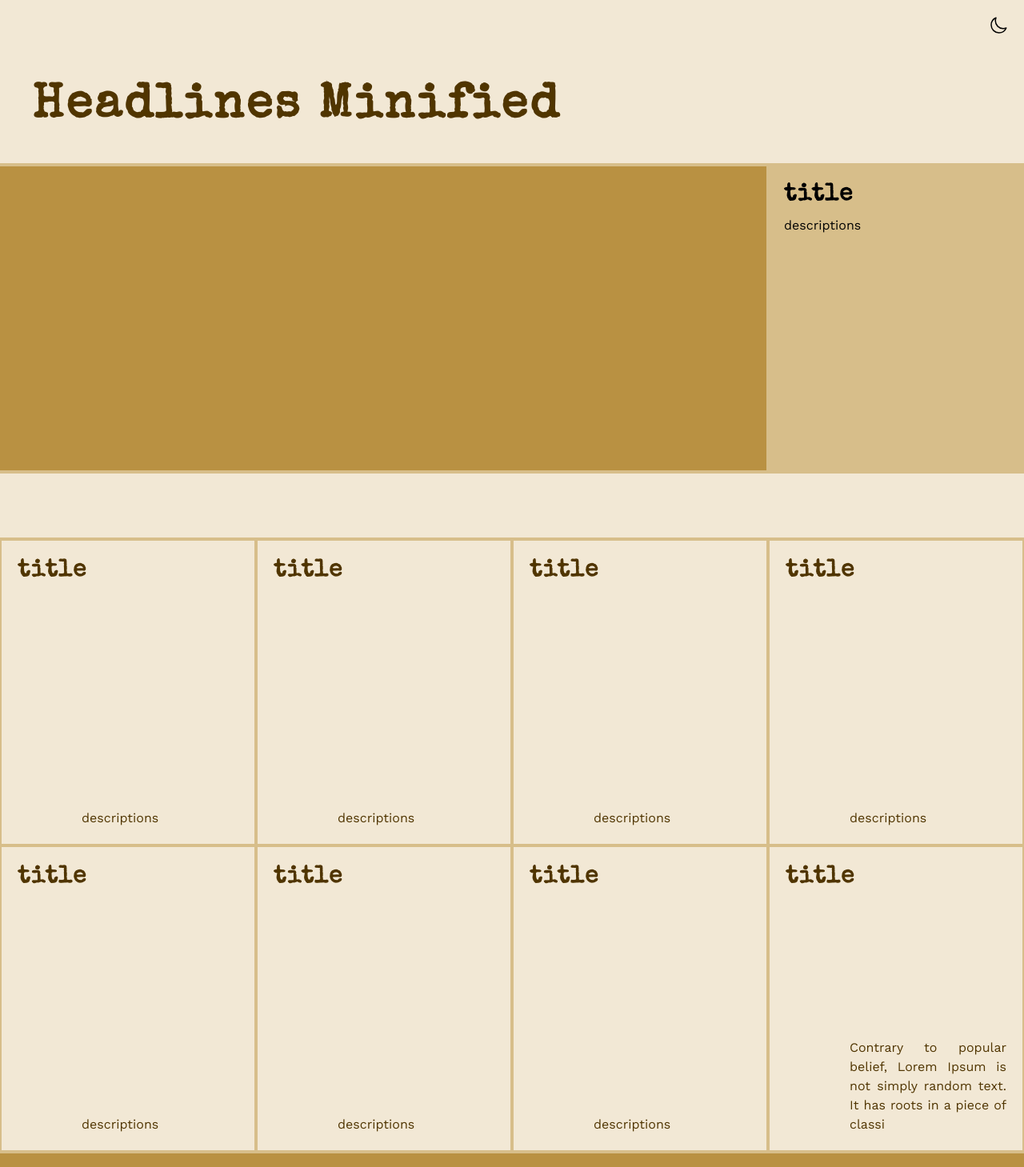
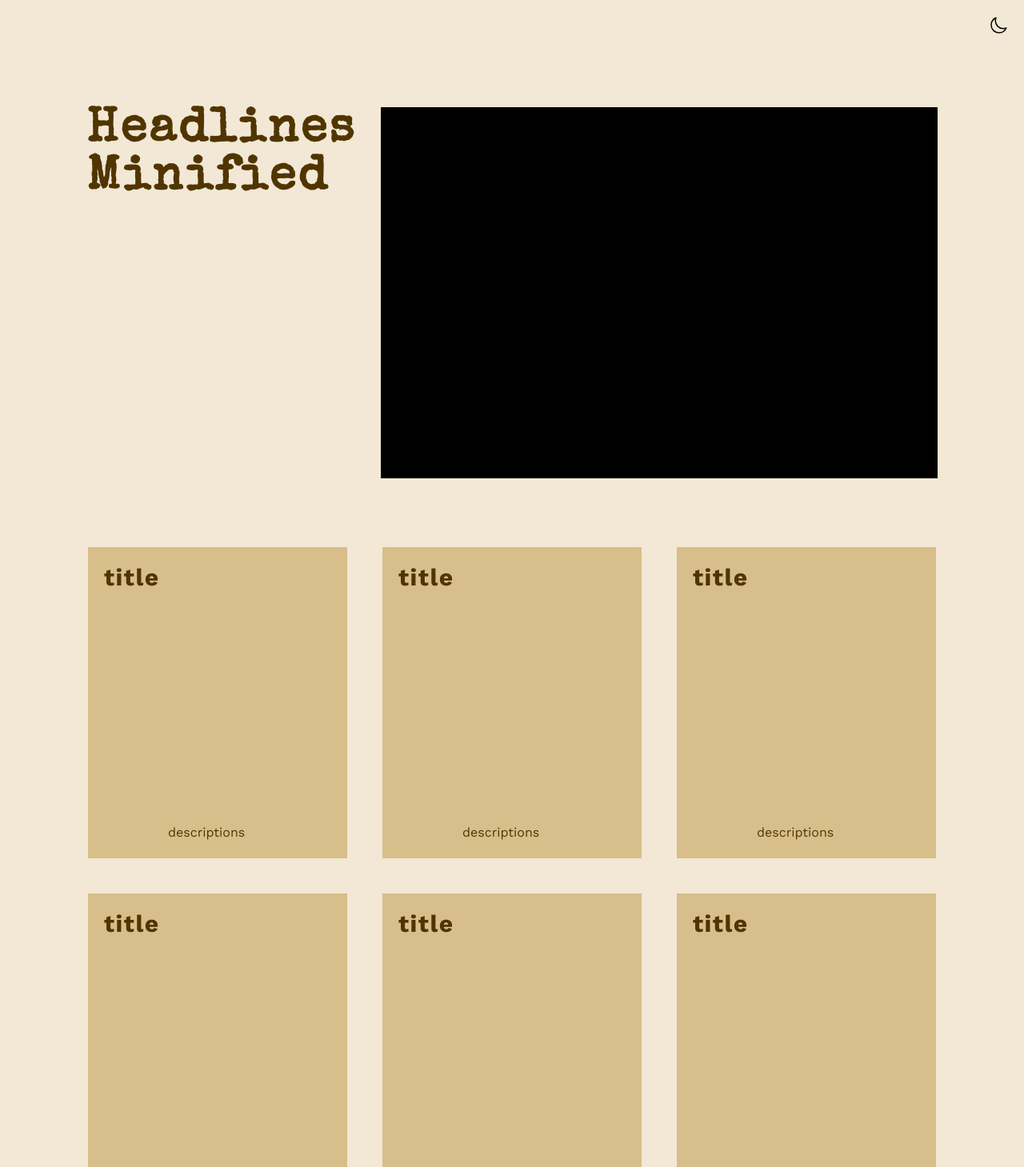
Before and after one commit to ykIsCoding/HeadlinesMinified, a SvelteKit app in the folder frontend/: page / in a window 1280 px wide. Shown: the top 1459 px of the page at 80% size. Built offline with nearby package versions, Linux system fonts and the light colour scheme.

Commit message:
refined ui

```diff
--- a/frontend/src/components/HeadlineGridCard.svelte
+++ b/frontend/src/components/HeadlineGridCard.svelte
@@ -18,8 +18,9 @@
         goto(`/article/${id}`)
       }
   </script>
-    <div on:click={handleClick} class="col-span-3 bg-beige-5 mt-0.5 mb-0.5 mr-0.5"></div>
-    <div class="col-span-1 aspect-[5/6] p-5">
+
+<div on:click={handleClick} class="col-span-2 bg-beige-5 mt-0.5 mb-0.5 mr-0.5"></div>
+    <div class="col-span-2 aspect-[4/3] p-5">
     <h5 class="mb-2 text-3xl font-bold font-display  tracking-wider">{title}</h5>
       {#key i}
       <p in:typingTransition={{ speed: 5 }} class="font-body w-5/6">{description.slice(0,100) || ''}</p>
--- a/frontend/src/components/gridCard.svelte
+++ b/frontend/src/components/gridCard.svelte
@@ -12,8 +12,8 @@
         i %= description.length;
     })
 </script>
-<a href="#" class="block bg-beige-1 aspect-[5/6] p-5 m-0.5 flex flex-col text-brown-1 justify-between hover:bg-beige-4 hover:text-beige-1 ease-in duration-500 dark:bg-gray-800 dark:text-beige-2 dark:hover:bg-gray-900 dark:hover:text-beige-1">
-    <h5 class="mb-2 text-3xl font-bold font-display tracking-wider">{title}</h5>
+<a href="#" class="block bg-beige-3 aspect-[5/6] p-5 m-0.5 flex flex-col text-brown-1 justify-between hover:bg-beige-4 hover:text-beige-1 ease-in duration-500 dark:bg-gray-800 dark:text-beige-2 dark:hover:bg-gray-900 dark:hover:text-beige-1">
+    <h5 class="mb-2 text-3xl font-bold font-body tracking-wider">{title}</h5>
     {#key i}
     <p in:typingTransition={{ speed: 5 }} class="font-body w-full text-justify p-0 md:pl-10 lg:pl-20">{description.slice(0,100) || ''}</p>
     {/key}
--- a/frontend/src/components/primaryGrid.svelte
+++ b/frontend/src/components/primaryGrid.svelte
@@ -1,5 +1,6 @@
 <script>
     import GridCard from './gridCard.svelte'
+  import Heading from './heading.svelte';
   import HeadlineGridCard from './HeadlineGridCard.svelte';
     export let children
 
@@ -13,6 +14,11 @@
   </script>
 
 
-<div class="h-full duration-500 grid grid-cols-4 gap-0 bg-beige-3 pt-0.5 pb-0.5 dark:bg-gray-500">
-    <HeadlineGridCard {...news[0]}/>
+<div class="h-full duration-500 gap-10 grid grid-cols-3 gap-0 pt-0.5 pb-0.5 dark:bg-gray-500">
+  <div class="col-span-3 lg:col-span-1">
+    <Heading/>
   </div>
+  <div class="col-span-3 lg:col-span-2">
+    <div class="bg-black aspect-[6/4] h-full w-full"></div>
+  </div>
+  </div>
--- a/frontend/src/components/secondaryGrid.svelte
+++ b/frontend/src/components/secondaryGrid.svelte
@@ -47,7 +47,7 @@
   </script>
 
 
-<div class="h-full grid grid-cols-1 md:grid-cols-4 sm:grid-cols-2 gap-0 bg-beige-3 pt-0.5 pb-0.5 dark:bg-gray-500 duration-500">
+<div class="h-full gap-10 grid grid-cols-1 lg:grid-cols-3 sm:grid-cols-2 pt-0.5 pb-0.5 dark:bg-gray-500 duration-500">
     {#each news as article (article.id)}
       <GridCard {...article}/>
     {/each}
--- a/frontend/src/routes/+page.svelte
+++ b/frontend/src/routes/+page.svelte
@@ -21,12 +21,13 @@
 </script>
 
 {news}
-<div class="p-10 w-full">
-<Heading/>
-</div>
+<div class="w-full p-2 sm:p-10">
+	<div class="sm:p-5 m-2 sm:ml-12 sm:mr-12">
 <PrimaryGrid></PrimaryGrid>
 <div class="h-20">
 
 </div>
 <SecondaryGrid>
 </SecondaryGrid>
+	</div>
+</div>
```
